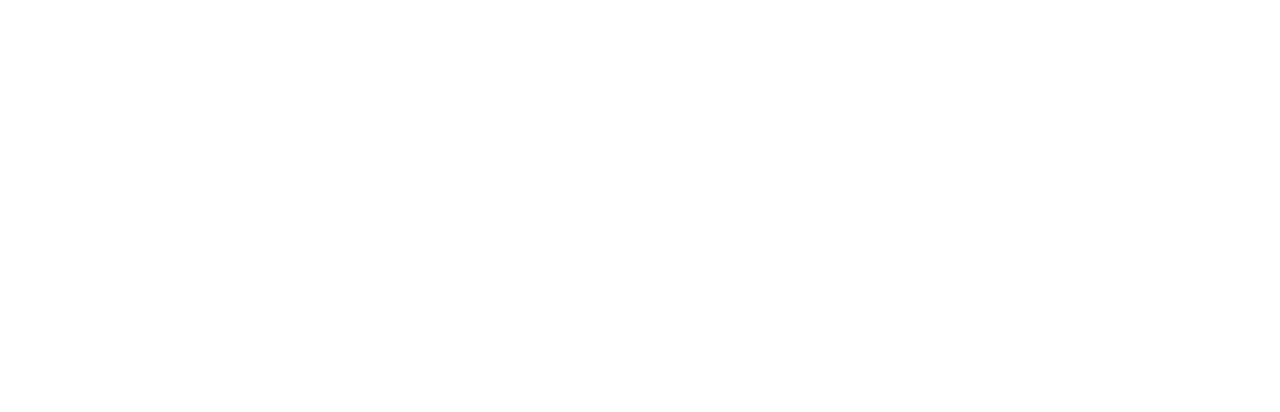
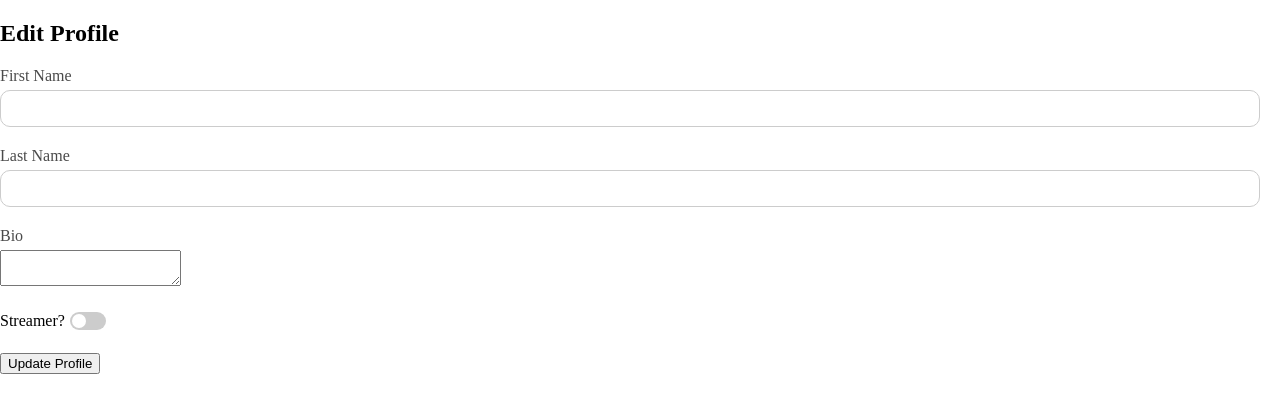
Before and after one commit to Hashim34643/StreamFlow-frontend, a React (Vite) app in the folder StreamFlow/: page /edit-profile in a window 1280 px wide. Before the commit this address had no page. Shown: the top 412 px of the page. Built offline with nearby package versions, Linux system fonts and the light colour scheme; no server answers.

Commit message:
edit profile component

```diff
--- a/StreamFlow/src/App.jsx
+++ b/StreamFlow/src/App.jsx
@@ -6,6 +6,7 @@ import LoginForm from "./components/Login";
 import ForgotPassword from './components/Forgot-password';
 import ResetPassword from './components/Reset-password';
 import Profile from "./components/Profile";
+import EditProfile from './components/Edit-profile';
 
 function App() {
 
@@ -19,6 +20,7 @@ function App() {
           <Route path="/forgot-password" element={<ForgotPassword />} />
           <Route path="/reset-password/:token" element={<ResetPassword />} />
           <Route path="/profile" element={<Profile />} />
+          <Route path="/edit-profile" element={<EditProfile />} />
         </Routes>
       </Router>
     </>
--- /dev/null
+++ b/StreamFlow/src/components/Edit-profile.jsx
@@ -0,0 +1,103 @@
+import React, { useState, useEffect } from 'react';
+import axios from 'axios';
+
+const EditProfile = () => {
+    const [userId, setUserId] = useState(null);
+    const [formData, setFormData] = useState({
+        firstName: '',
+        lastName: '',
+        bio: '',
+        isStreamer: false,
+    });
+    const [loading, setLoading] = useState(true);
+    const [successMessage, setSuccessMessage] = useState('');
+    const [errorMessage, setErrorMessage] = useState('');
+
+    useEffect(() => {
+        document.body.classList.add('body-edit-profile');
+        const fetchUserData = async () => {
+            const config = {
+                headers: {
+                    Authorization: `Bearer ${localStorage.getItem('token')}`
+                }
+            };
+            try {
+                const response = await axios.get('https://streamflow-backend.onrender.com/profile', config);
+                const { _id, firstName, lastName, bio, isStreamer } = response.data.user;
+                setUserId(_id);
+                setFormData({ firstName, lastName, bio, isStreamer });
+                setLoading(false);
+            } catch (error) {
+                console.error("Error fetching user data:", error);
+                setLoading(false);
+            }
+        };
+
+        fetchUserData();
+
+        return () => {
+            document.body.classList.remove('body-edit-profile');
+        };
+    }, []);
+
+    const handleChange = (e) => {
+        const { name, value, type, checked } = e.target;
+        setFormData(prevFormData => ({
+            ...prevFormData,
+            [name]: type === 'checkbox' ? checked : value,
+        }));
+    };
+
+    const handleSubmit = async (e) => {
+        e.preventDefault();
+        const config = {
+            headers: {
+                Authorization: `Bearer ${localStorage.getItem('token')}`
+            }
+        };
+        try {
+            const response = await axios.patch(`https://streamflow-backend.onrender.com/update-user/${userId}`, formData, config);
+            setSuccessMessage('Profile updated successfully!');
+            setErrorMessage('');
+        } catch (error) {
+            setErrorMessage(error.response?.data?.message || 'Failed to update profile. Please try again.');
+            setSuccessMessage('');
+        }
+    };
+
+    if (loading) {
+        return <div>Loading...</div>;
+    }
+
+    return (
+        <div className='edit-profile-container'>
+            <form className='edit-profile-form' onSubmit={handleSubmit}>
+                <h2>Edit Profile</h2>
+                {successMessage && <div className="success-message">{successMessage}</div>}
+                {errorMessage && <div className="error-message">{errorMessage}</div>}
+                <div className="form-group">
+                    <label htmlFor="firstName">First Name</label>
+                    <input type="text" id="firstName" name="firstName" value={formData.firstName} onChange={handleChange} />
+                </div>
+                <div className="form-group">
+                    <label htmlFor="lastName">Last Name</label>
+                    <input type="text" id="lastName" name="lastName" value={formData.lastName} onChange={handleChange} />
+                </div>
+                <div className="form-group">
+                    <label htmlFor="bio">Bio</label>
+                    <textarea id="bio" name="bio" value={formData.bio} onChange={handleChange}></textarea>
+                </div>
+                <div className="form-group switch-container">
+                    <span>Streamer?</span>
+                    <label className="switch">
+                        <input type="checkbox" id="isStreamer" name="isStreamer" checked={formData.isStreamer} onChange={handleChange} />
+                        <span className="slider round"></span>
+                    </label>
+                </div>
+                <button type='submit' className='profile-submit-btn'>Update Profile</button>
+            </form>
+        </div>
+    );
+};
+
+export default EditProfile;
```
